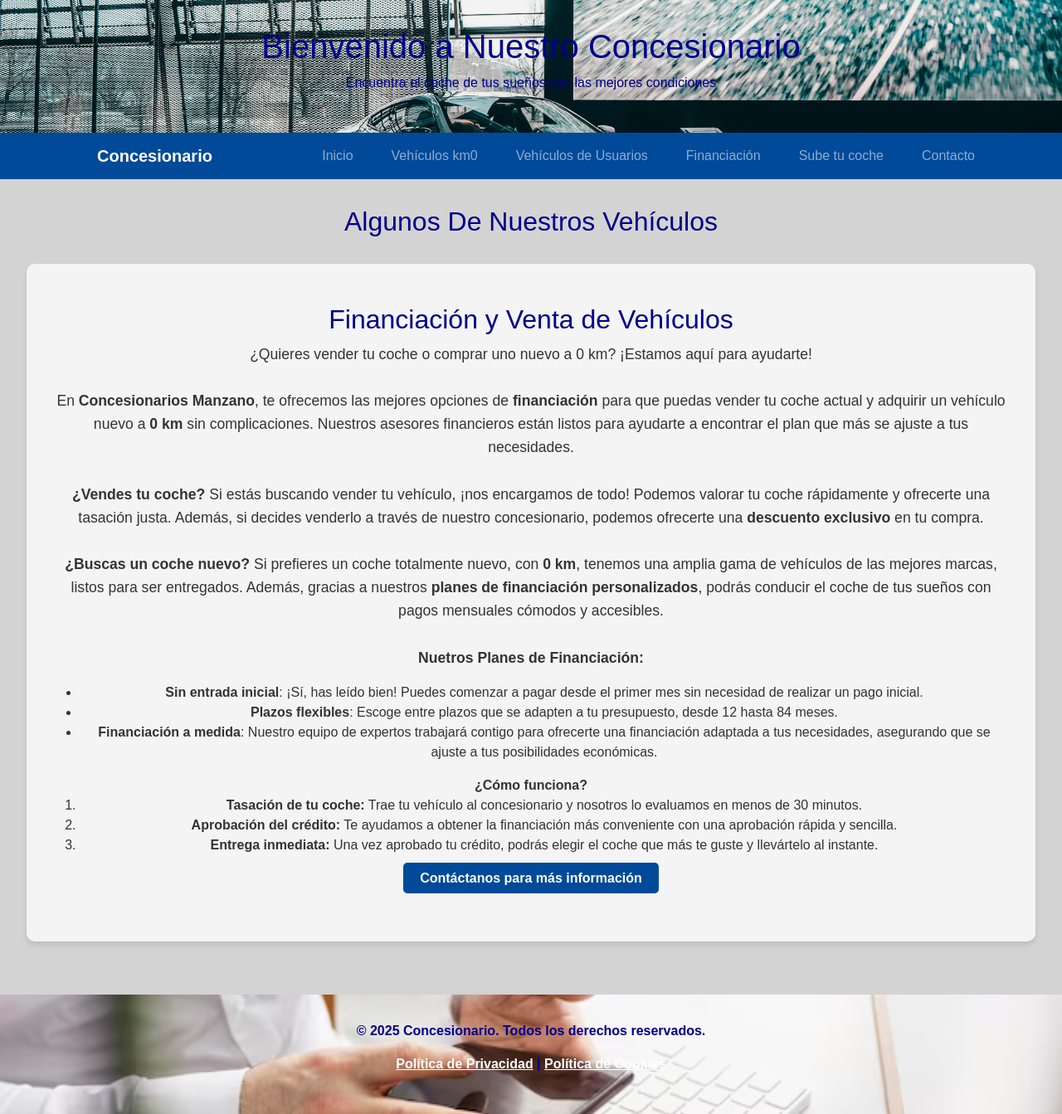
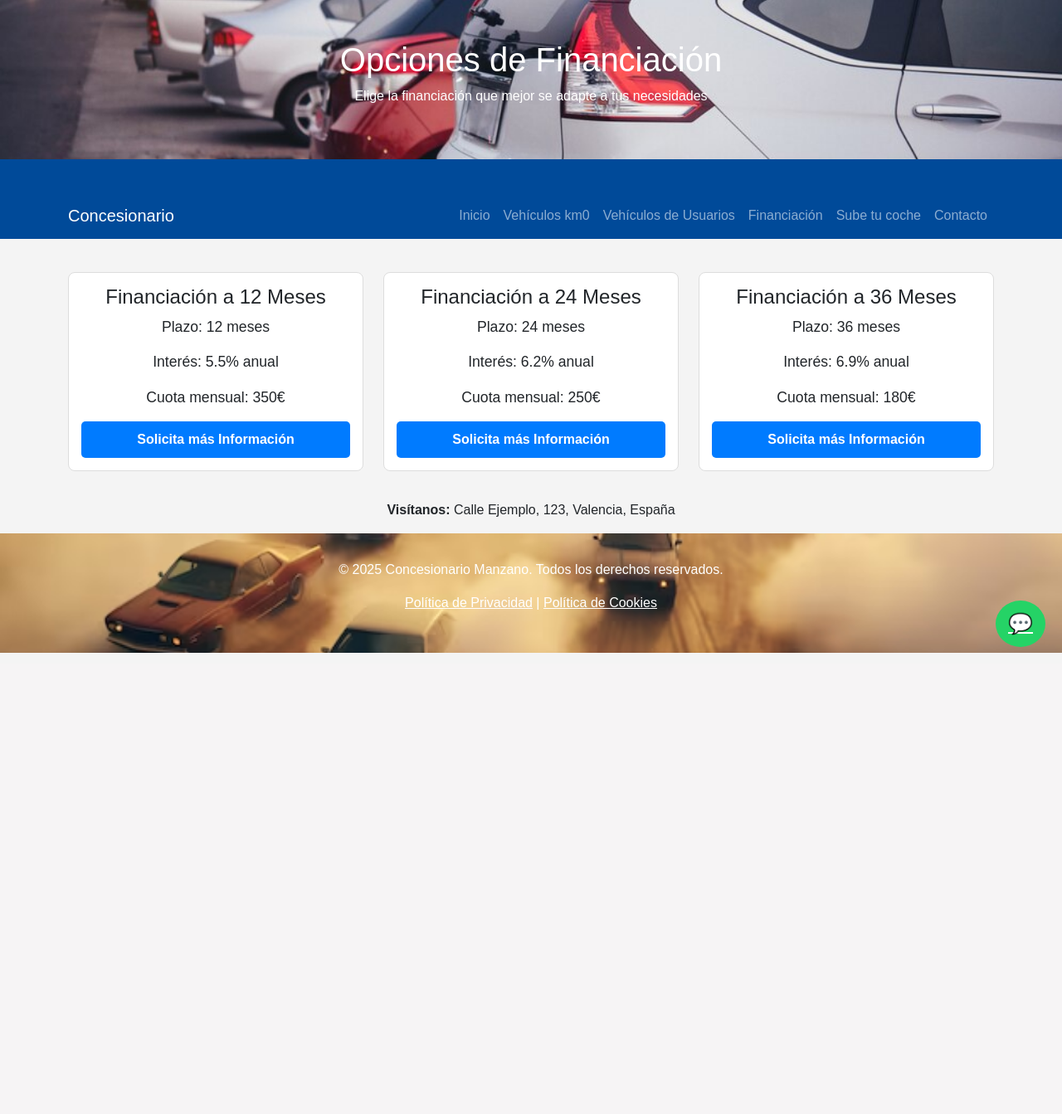
Before and after one commit to AlbertoManzano04/Proyecto, a PHP site: page /financiacion.php in a window 1280 px wide. Shown: the whole page at 83% size. After the commit the page ends 787 px from the top, so only its background shows below. Run offline with PHP 8.4, Linux system fonts and the light colour scheme.

Commit message:
creado el html y css de financiacion (provisional) y el install con la tabla de financiacion y pequeño cambio en las imagenes de vehiculos.php para que se vean bien

```diff
--- a/financiacion.php
+++ b/financiacion.php
@@ -3,107 +3,90 @@
 <head>
     <meta charset="UTF-8">
     <meta name="viewport" content="width=device-width, initial-scale=1.0">
-    <title>Concesionario - Tu mejor opción</title>
-
-    <!-- Bootstrap CSS -->
+    <title>Opciones de Financiación - Concesionario</title>
     <link href="https://cdn.jsdelivr.net/npm/bootstrap@5.3.0/dist/css/bootstrap.min.css" rel="stylesheet">
-
     <style>
+        /* Estilo similar al de vehiculo.php */
         body {
             font-family: Arial, sans-serif;
-            color: #333;
-            margin: 0;
-            padding: 0;
-            background-color: lightgray;
+            background-color: #f4f4f4;
         }
         header {
-            background: url('./images/concesionario1.jpg') no-repeat center/cover;
+            background: url('./images/vehiculos2.jpg') no-repeat center/cover;
+            color: white;
+            padding: 3rem 0;
+            text-align: center;
+        }
+        footer {
+            background: url('./images/vehiculos3.avif') no-repeat center/cover;
             color: white;
             padding: 2rem 0;
             text-align: center;
         }
-        /* Estilos para el nav */
-        nav {
-            background-color: #004A99; /* Fondo azul */
+        .container {
+            margin-top: 40px;
         }
-        nav a {
-            margin: 0 15px;
+        .financiacion-card {
+            border: 1px solid #ddd;
+            padding: 15px;
+            border-radius: 8px;
+            background-color: white;
+            text-align: center;
+            margin-bottom: 15px;
+        }
+        .financiacion-card h5 {
+            font-size: 1.5rem;
+        }
+        .financiacion-card p {
+            font-size: 1.1rem;
+        }
+        .financiacion-card .contact-btn {
+            display: block;
+            background-color: #007bff;
+            color: white;
+            padding: 10px;
+            border-radius: 5px;
             text-decoration: none;
+            font-weight: bold;
+            margin-top: 10px;
+        }
+        .financiacion-card .contact-btn:hover {
+            background-color: #0056b3;
+        }
+        .whatsapp-btn {
+            position: fixed;
+            bottom: 20px;
+            right: 20px;
+            background-color: #25D366;
             color: white;
-            font-weight: bold;
-            padding: 15px 20px;
-            display: inline-block;
-        }
-        nav a:hover {
-            background-color: #0066CC;
-            border-radius: 5px;
-        }
-        /* Estilos para hacer el nav responsivo */
-        @media (max-width: 768px) {
-            nav {
-                text-align: center;
-            }
-            nav a {
-                display: block;
-                margin: 5px 0;
-            }
-        }
-        main {
-            padding: 2rem;
-        }
-        section {
-            margin-bottom: 2rem;
+            padding: 10px 15px;
+            border-radius: 50%;
+            font-size: 24px;
             text-align: center;
         }
-        footer {
-        background: url('./images/contacto1.avif') no-repeat center/cover;
-        color: darkblue;
-        font-weight: bold;
-        padding: 2rem 0;
-        text-align: center;
+        .whatsapp-btn:hover {
+            background-color: #1ebe57;
         }
-        h1, h2 {
-            color: darkblue;
-        }
-        p {
-            color: darkblue;
-        }
-        #financiacion {
-            background-color: #F4F4F4;
-            padding: 3rem 2rem;
-            border-radius: 10px;
-            box-shadow: 0px 4px 6px rgba(0, 0, 0, 0.1);
-        }
-        .financiacion-texto {
-            font-size: 1.1rem;
-            color: #333;
-            line-height: 1.6;
-        }
-        .btn-financiacion {
-            background-color: #004A99;
-            color: white;
-            padding: 10px 20px;
-            text-decoration: none;
-            border-radius: 5px;
-            font-weight: bold;
-        }
-        .btn-financiacion:hover {
-            background-color: #003366;
+        .location-contact {
+            text-align: center;
+            margin-top: 20px;
         }
     </style>
 </head>
 <body>
 
 <header>
-    <h1>Bienvenido a Nuestro Concesionario</h1>
-    <p>Encuentra el coche de tus sueños con las mejores condiciones</p>
+    <h1>Opciones de Financiación</h1>
+    <p>Elige la financiación que mejor se adapte a tus necesidades</p>
 </header>
 
-<!-- Menú de navegación -->
-<nav class="navbar navbar-expand-lg navbar-dark">
+<nav class="navbar navbar-expand-lg navbar-dark" style="background-color: #004A99;">
     <div class="container">
         <a class="navbar-brand" href="index.php">Concesionario</a>
-        <div class="collapse navbar-collapse">
+        <button class="navbar-toggler" type="button" data-bs-toggle="collapse" data-bs-target="#navbarNav" aria-controls="navbarNav" aria-expanded="false" aria-label="Toggle navigation">
+            <span class="navbar-toggler-icon"></span>
+        </button>
+        <div class="collapse navbar-collapse" id="navbarNav">
             <ul class="navbar-nav ms-auto">
                 <li class="nav-item"><a href="index.php" class="nav-link">Inicio</a></li>
                 <li class="nav-item"><a href="vehiculos.php" class="nav-link">Vehículos km0</a></li>
@@ -116,49 +99,51 @@
     </div>
 </nav>
 
-<main>
-    <section id="vehiculos">
-        <h2>Algunos De Nuestros Vehículos</h2>
-        <div class="carousel-container">
-            <!-- Aquí puedes insertar tu carrusel de vehículos -->
+<main class="container">
+    <div class="row">
+        <div class="col-md-4">
+            <div class="financiacion-card">
+                <h5>Financiación a 12 Meses</h5>
+                <p>Plazo: 12 meses</p>
+                <p>Interés: 5.5% anual</p>
+                <p>Cuota mensual: 350€</p>
+                <a href="contacto.php" class="contact-btn">Solicita más Información</a>
+            </div>
         </div>
-    </section>
-
-    <section id="financiacion">
-        <h2>Financiación y Venta de Vehículos</h2>
-        <p class="financiacion-texto">
-            ¿Quieres vender tu coche o comprar uno nuevo a 0 km? ¡Estamos aquí para ayudarte!<br><br>
-
-            En <strong>Concesionarios Manzano</strong>, te ofrecemos las mejores opciones de <strong>financiación</strong> para que puedas vender tu coche actual y adquirir un vehículo nuevo a <strong>0 km</strong> sin complicaciones. Nuestros asesores financieros están listos para ayudarte a encontrar el plan que más se ajuste a tus necesidades.<br><br>
-
-            <strong>¿Vendes tu coche?</strong> Si estás buscando vender tu vehículo, ¡nos encargamos de todo! Podemos valorar tu coche rápidamente y ofrecerte una tasación justa. Además, si decides venderlo a través de nuestro concesionario, podemos ofrecerte una <strong>descuento exclusivo</strong> en tu compra.<br><br>
-
-            <strong>¿Buscas un coche nuevo?</strong> Si prefieres un coche totalmente nuevo, con <strong>0 km</strong>, tenemos una amplia gama de vehículos de las mejores marcas, listos para ser entregados. Además, gracias a nuestros <strong>planes de financiación personalizados</strong>, podrás conducir el coche de tus sueños con pagos mensuales cómodos y accesibles.<br><br>
-
-            <strong>Nuetros Planes de Financiación:</strong><br>
-            <ul>
-                <li><strong>Sin entrada inicial</strong>: ¡Sí, has leído bien! Puedes comenzar a pagar desde el primer mes sin necesidad de realizar un pago inicial.</li>
-                <li><strong>Plazos flexibles</strong>: Escoge entre plazos que se adapten a tu presupuesto, desde 12 hasta 84 meses.</li>
-                <li><strong>Financiación a medida</strong>: Nuestro equipo de expertos trabajará contigo para ofrecerte una financiación adaptada a tus necesidades, asegurando que se ajuste a tus posibilidades económicas.</li>
-            </ul>
-            <strong>¿Cómo funciona?</strong><br>
-            <ol>
-                <li><strong>Tasación de tu coche:</strong> Trae tu vehículo al concesionario y nosotros lo evaluamos en menos de 30 minutos.</li>
-                <li><strong>Aprobación del crédito:</strong> Te ayudamos a obtener la financiación más conveniente con una aprobación rápida y sencilla.</li>
-                <li><strong>Entrega inmediata:</strong> Una vez aprobado tu crédito, podrás elegir el coche que más te guste y llevártelo al instante.</li>
-            </ol>
-            <a href="contacto.php" class="btn-financiacion">Contáctanos para más información</a>
-        </p>
-    </section>
+        <div class="col-md-4">
+            <div class="financiacion-card">
+                <h5>Financiación a 24 Meses</h5>
+                <p>Plazo: 24 meses</p>
+                <p>Interés: 6.2% anual</p>
+                <p>Cuota mensual: 250€</p>
+                <a href="contacto.php" class="contact-btn">Solicita más Información</a>
+            </div>
+        </div>
+        <div class="col-md-4">
+            <div class="financiacion-card">
+                <h5>Financiación a 36 Meses</h5>
+                <p>Plazo: 36 meses</p>
+                <p>Interés: 6.9% anual</p>
+                <p>Cuota mensual: 180€</p>
+                <a href="contacto.php" class="contact-btn">Solicita más Información</a>
+            </div>
+        </div>
+    </div>
 </main>
 
+<div class="location-contact">
+    <p><strong>Visítanos:</strong> Calle Ejemplo, 123, Valencia, España</p>
+</div>
+
+<a href="https://wa.me/608602302" class="whatsapp-btn" target="_blank">
+    &#x1F4AC;
+</a>
+
 <footer>
-    <p>&copy; 2025 Concesionario. Todos los derechos reservados.</p>
+    <p>&copy; 2025 Concesionario Manzano. Todos los derechos reservados.</p>
     <p><a href="politicaPrivacidad.php" style="color: white;">Política de Privacidad</a> | <a href="politicaCookies.php" style="color: white;">Política de Cookies</a></p>
 </footer>
 
-<!-- Bootstrap JS y dependencias -->
 <script src="https://cdn.jsdelivr.net/npm/bootstrap@5.3.0/dist/js/bootstrap.bundle.min.js"></script>
-
 </body>
 </html>
--- a/vehiculos.php
+++ b/vehiculos.php
@@ -25,7 +25,7 @@ if (!$result) {
 <head>
     <meta charset="UTF-8">
     <meta name="viewport" content="width=device-width, initial-scale=1.0">
-    <title>Vehículos Km0 - Filtrar por Marca, Modelo, Año, Color, Tipo y Presupuesto</title>
+    <title>Vehículos Km0 </title>
     <link href="https://cdn.jsdelivr.net/npm/bootstrap@5.3.0/dist/css/bootstrap.min.css" rel="stylesheet">
     <style>
         .vehicle-card {
@@ -38,7 +38,8 @@ if (!$result) {
         }
         .vehicle-card img {
             max-width: 100%;
-            height: auto;
+            height: 300px;
+            width: 300px;
             border-radius: 8px;
         }
         .contact-info {
```
Also changed, not shown: install/install.php (+26 -2 lines).
